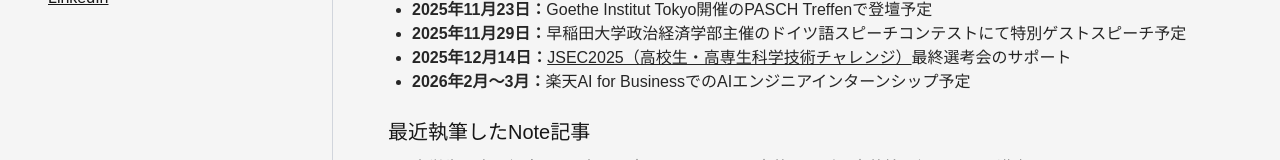
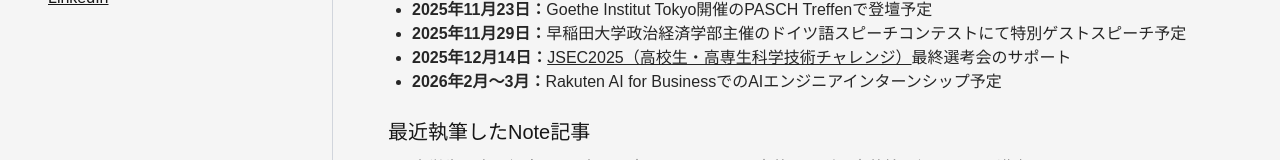
Before and after one commit to dronerd/yutokuroki-introduction-v1, a Next.js app: page /ja in a window 1280 px wide. Shown: the part 722-882 px from the top of the page. Built offline with nearby package versions, Linux system fonts and the light colour scheme.

Commit message:
changed Rakuten name to English

```diff
--- a/app/ja/page.tsx
+++ b/app/ja/page.tsx
@@ -197,7 +197,7 @@ export default function HomePageJa() {
                 </li>
                 <li>
                   <strong>2026年2月〜3月：</strong>
-                  楽天AI for BusinessでのAIエンジニアインターンシップ予定
+                  Rakuten AI for BusinessでのAIエンジニアインターンシップ予定
                 </li>
               </ul>
 
```
